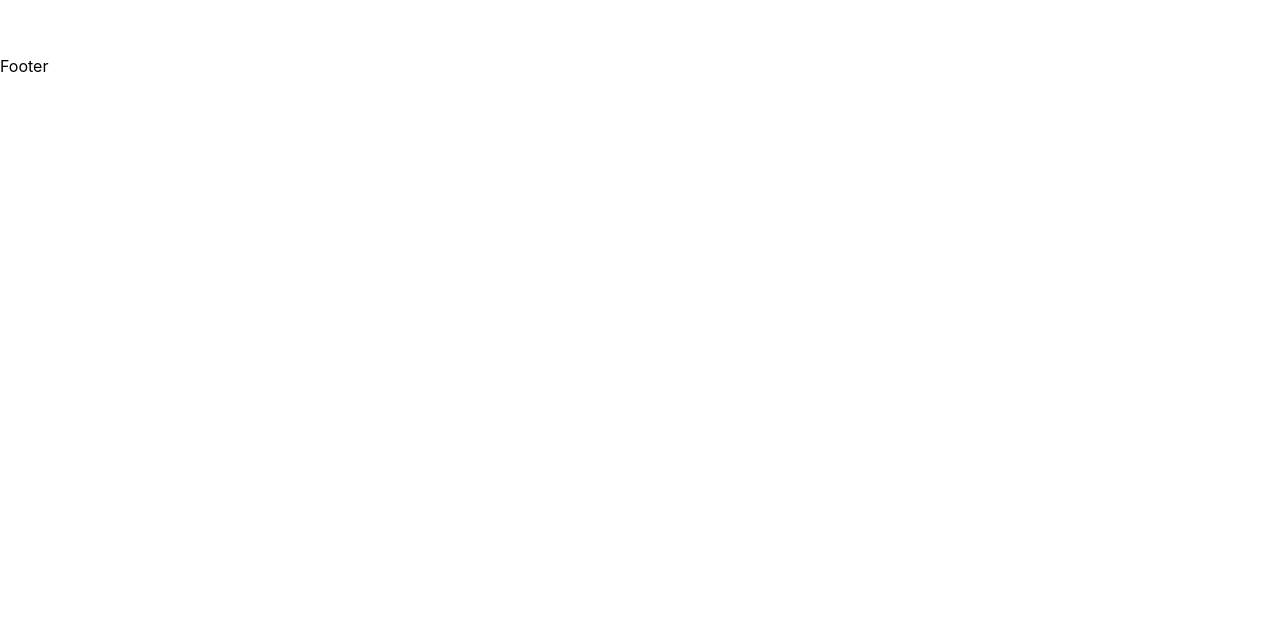
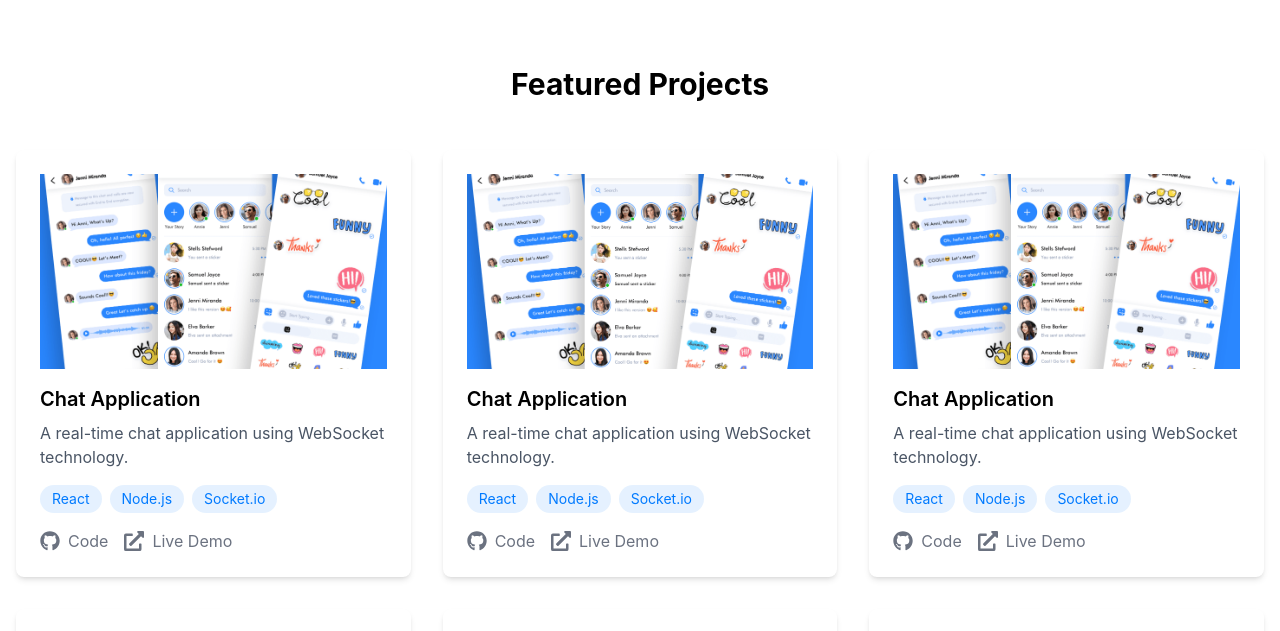
Before and after one commit to anhcudev/dev-portfolio-nextjs, a Next.js app: page / in a window 1280 px wide. Shown: the part 746-1377 px from the top of the page. Before the commit the page ends 824 px from the top, so only its background shows below. Built offline with nearby package versions, Linux system fonts and the light colour scheme.

Commit message:
Building Featured Section

```diff
--- a/src/app/components/Hero.tsx
+++ b/src/app/components/Hero.tsx
@@ -4,6 +4,7 @@
 
 const Hero = () => {
   return (
+    // Hero Section
     <section className="py-28 container max-w-7xl mx-auto px-4">
       <div className="max-w-3xl mx-auto text-center">
         {/* Avatar */}
@@ -50,6 +51,7 @@
             <FaFacebook />
           </Link>
         </div>
+        {/* View project & Contract me btns */}
         <div className="flex flex-col md:flex-row justify-center gap-4">
           <Link
             href="/projects"
@@ -59,7 +61,7 @@
           </Link>
 
           <Link
-            href="/projects"
+            href="/contact"
             className="bg-gray-500 inline-block w-full md:w-auto text-white px-8 py-3 rounded-lg hover:text-gray-800 hover:bg-gray-300 transition-colors"
           >
             Contact Me
--- /dev/null
+++ b/src/app/components/Projects.tsx
@@ -0,0 +1,70 @@
+import { projects } from "@/contents/project"
+import Image from "next/image"
+import Link from "next/link"
+import { FaExternalLinkAlt, FaGithub } from "react-icons/fa"
+
+const Projects = () => {
+  return (
+    <section className="py-20 container max-w-7xl mx-auto px-4">
+      <h2 className="text-3xl font-bold mb-12 text-center">
+        Featured Projects
+      </h2>
+      <div className="grid grid-cols-1 md:grid-cols-3 gap-8">
+        {projects.map((project) => (
+          <article
+            key={project.id}
+            className="bg-white dark:bg-dark/50 rounded-lg shadow-md p-6"
+          >
+            {/* Project image */}
+            <div className="relative aspect-video mb-4 overflow-hidden">
+              <Image
+                src={project.image}
+                alt={project.title}
+                fill
+                className="object-cover"
+                sizes="(max-width: 768px) 100vw, (max-width: 1200px) 50vw, 33vw"
+              />
+            </div>
+            {/* Project Title */}
+            <h3 className="text-xl font-semibold mb-2">{project.title}</h3>
+            {/* Project Description */}
+            <p className="text-gray-600 dark:text-gray-300 mb-4">
+              {project.description}
+            </p>
+            {/* Project Technologies */}
+            <div className="flex flex-wrap gap-2 mb-4">
+              {project.technologies.map((tech) => (
+                <span
+                  key={tech}
+                  className="px-3 py-1 bg-primary/10 text-primary rounded-full text-sm"
+                >
+                  {tech}
+                </span>
+              ))}
+            </div>
+            {/* Project GitHub, Live Demo Link */}
+            <div className="flex gap-4 mt-2">
+              <Link
+                href={project.githubLink}
+                target="_blank"
+                className="flex items-center gap-2 text-secondary hover:text-primary transition-colors"
+              >
+                <FaGithub className="w-5 h-5" /> <span>Code</span>
+              </Link>
+
+              <Link
+                href={project.demoLink}
+                target="_blank"
+                className="flex items-center gap-2 text-secondary hover:text-primary transition-colors"
+              >
+                <FaExternalLinkAlt className="w-5 h-5" /> <span>Live Demo</span>
+              </Link>
+            </div>
+          </article>
+        ))}
+      </div>
+    </section>
+  )
+}
+
+export default Projects
--- a/src/app/page.tsx
+++ b/src/app/page.tsx
@@ -1,9 +1,11 @@
 import Hero from "./components/Hero"
+import Projects from "./components/Projects"
 
 export default function Home() {
   return (
     <>
       <Hero />
+      <Projects />
     </>
   )
 }
--- a/src/contents/project.ts
+++ b/src/contents/project.ts
@@ -3,6 +3,7 @@
 
 export const projects: Project[] = [
     {
+        id: 1,
         title: 'Chat Application',
         description: 'A real-time chat application using WebSocket technology.',
         technologies: ['React', 'Node.js', 'Socket.io'],
@@ -10,6 +11,7 @@
         demoLink: 'https://demo.com',
         image: '/projects/chat-app.png',
     }, {
+        id: 2,
         title: 'Chat Application',
         description: 'A real-time chat application using WebSocket technology.',
         technologies: ['React', 'Node.js', 'Socket.io'],
@@ -17,6 +19,7 @@
         demoLink: 'https://demo.com',
         image: '/projects/chat-app.png',
     }, {
+        id: 3,
         title: 'Chat Application',
         description: 'A real-time chat application using WebSocket technology.',
         technologies: ['React', 'Node.js', 'Socket.io'],
@@ -24,6 +27,7 @@
         demoLink: 'https://demo.com',
         image: '/projects/chat-app.png',
     }, {
+        id: 4,
         title: 'Chat Application',
         description: 'A real-time chat application using WebSocket technology.',
         technologies: ['React', 'Node.js', 'Socket.io'],
@@ -31,6 +35,7 @@
         demoLink: 'https://demo.com',
         image: '/projects/chat-app.png',
     }, {
+        id: 5,
         title: 'Chat Application',
         description: 'A real-time chat application using WebSocket technology.',
         technologies: ['React', 'Node.js', 'Socket.io'],
@@ -38,6 +43,7 @@
         demoLink: 'https://demo.com',
         image: '/projects/chat-app.png',
     }, {
+        id: 6,
         title: 'Chat Application',
         description: 'A real-time chat application using WebSocket technology.',
         technologies: ['React', 'Node.js', 'Socket.io'],
@@ -45,6 +51,7 @@
         demoLink: 'https://demo.com',
         image: '/projects/chat-app.png',
     }, {
+        id: 7,
         title: 'Chat Application',
         description: 'A real-time chat application using WebSocket technology.',
         technologies: ['React', 'Node.js', 'Socket.io'],
@@ -52,6 +59,7 @@
         demoLink: 'https://demo.com',
         image: '/projects/chat-app.png',
     }, {
+        id: 8,
         title: 'Chat Application',
         description: 'A real-time chat application using WebSocket technology.',
         technologies: ['React', 'Node.js', 'Socket.io'],
--- a/src/types/index.ts
+++ b/src/types/index.ts
@@ -1,4 +1,5 @@
 export interface Project {
+    id: number
     title: string
     description: string
     technologies: string[]
@@ -8,6 +9,7 @@
 }
 
 export interface Blog {
+    id: string
     title: string
     excerpt: string
     date: string
```
